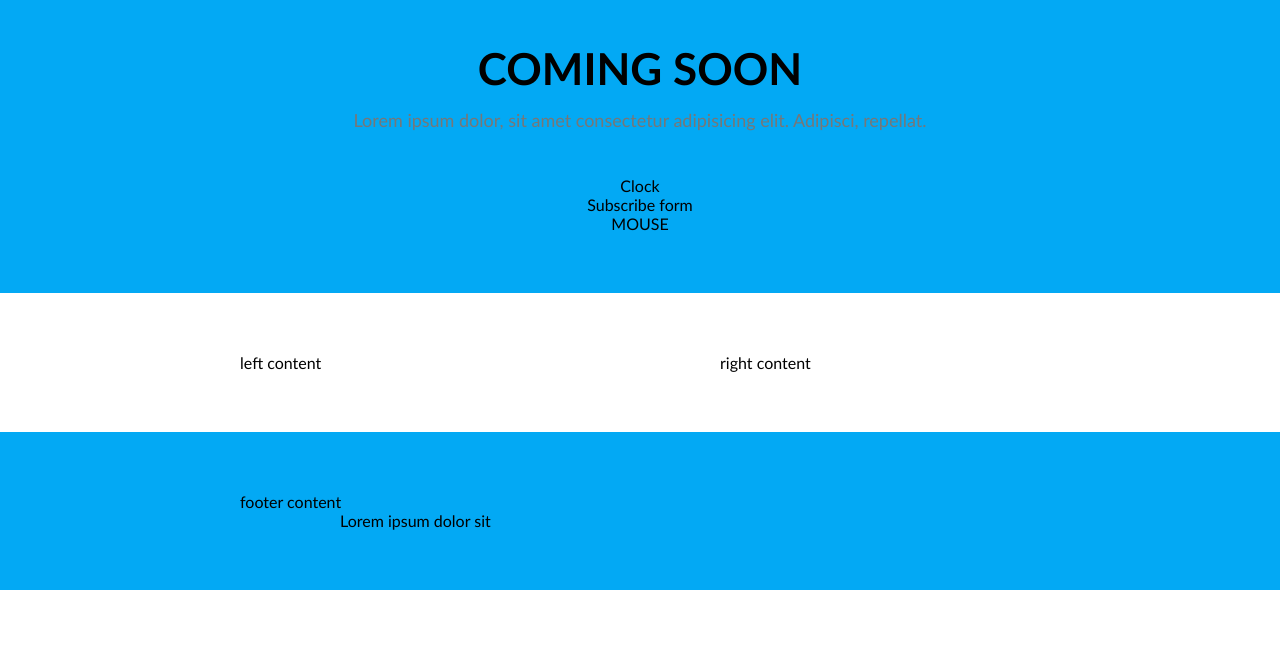
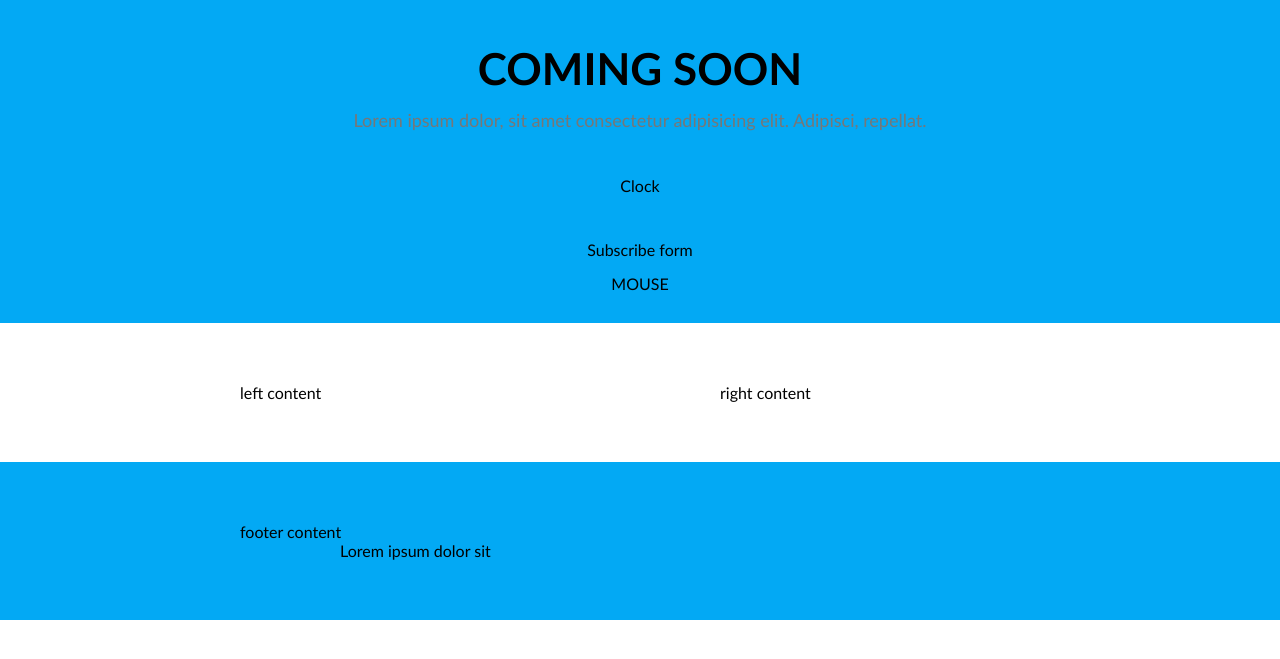
Before and after one commit to Niseme/5-coming-soon, a website: page index.html in a window 1280 px wide. Shown: the part 105-764 px from the top of the page. Drawn offline with Linux system fonts and the light colour scheme.

Commit message:
hero section #3

```diff
--- a/css/pages/home.css
+++ b/css/pages/home.css
@@ -13,6 +13,9 @@
 @import "../components/progress-bar.css";
 
 /* HEADER */
+.hero {
+  padding-bottom: 30px;
+}
 .hero > .row-short {
   text-align: center;
 }
@@ -30,5 +33,12 @@
   font-size: 18px;
   margin-bottom: 45px;
 }
+.clock {
+  margin-bottom: 45px;
+}
+.form {
+  margin-bottom: 15px;
+}
+
 /* MAIN CONTENT */
 /* FOOTER */
```
